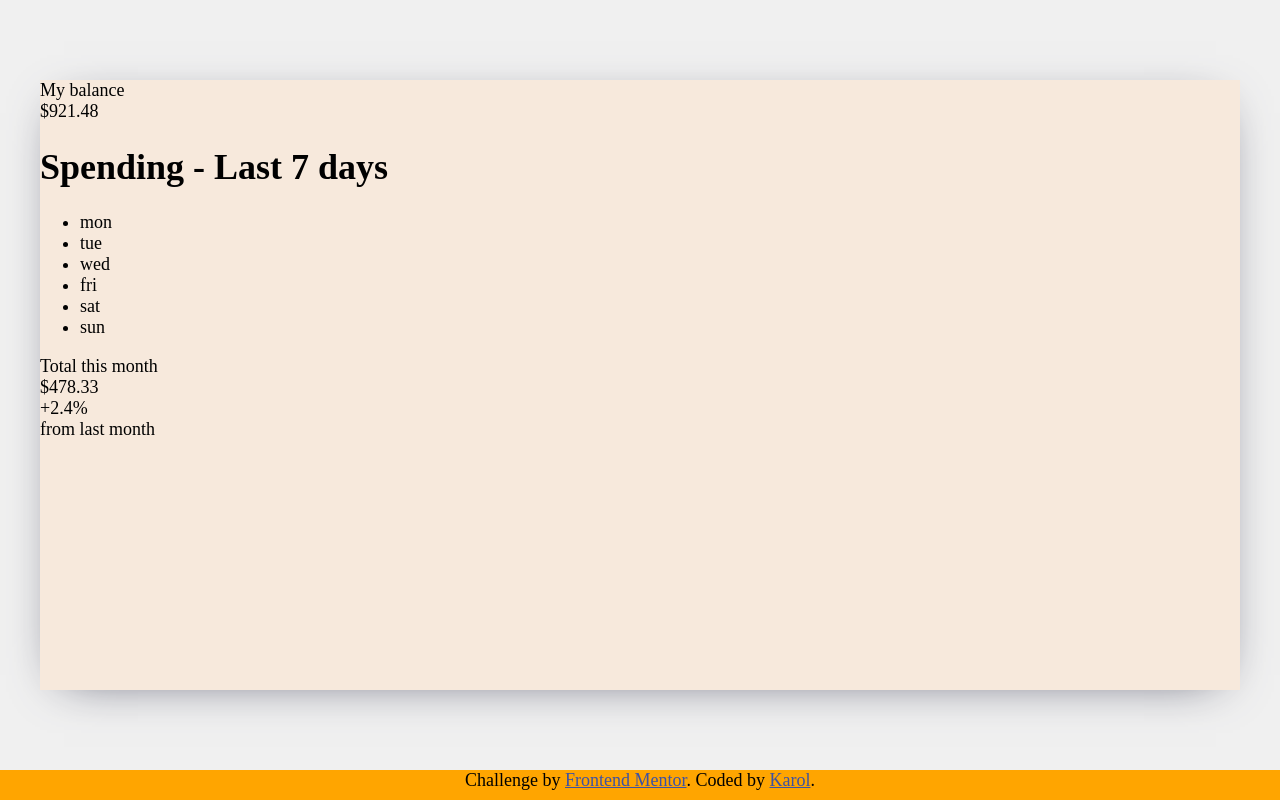
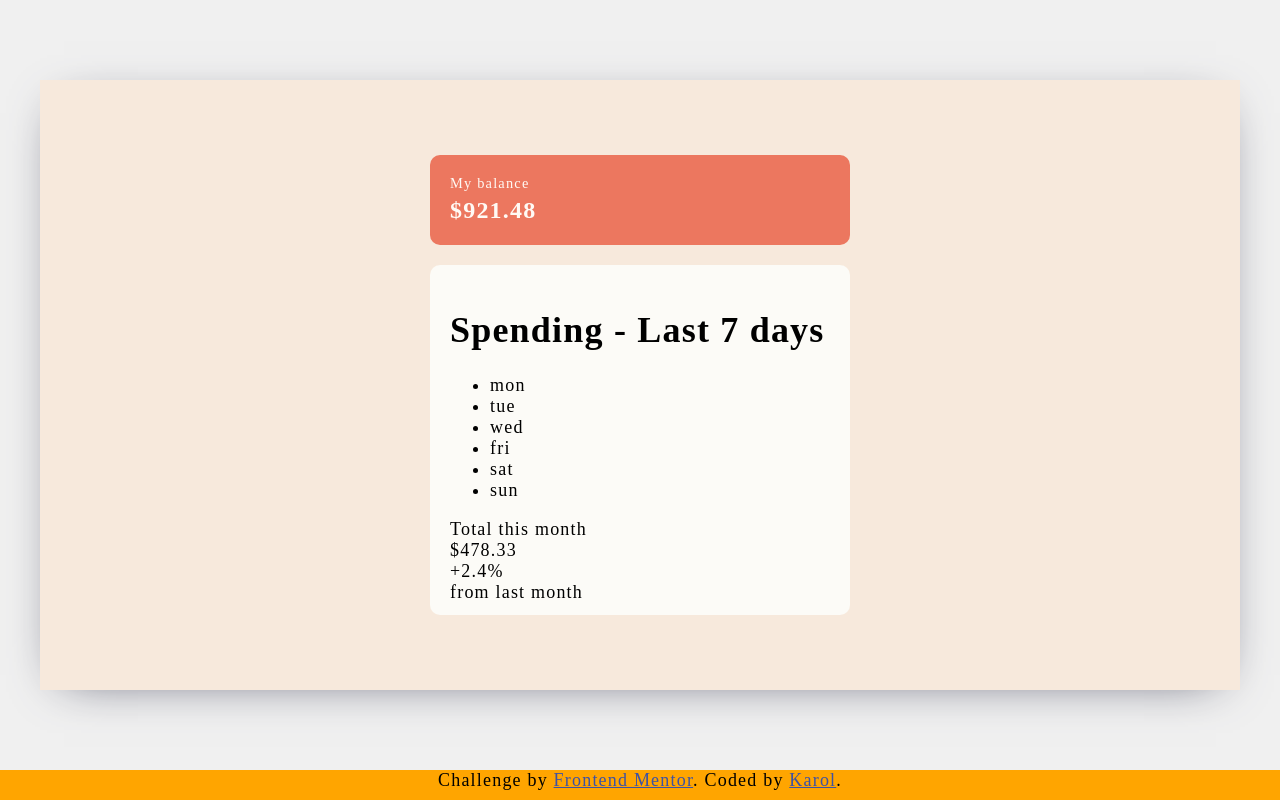
Before and after one commit to stoooodnia/FrontendTraining1, a plain HTML site: page index.html in a window 1280 px wide. Drawn offline with nearby package versions, Linux system fonts and the light colour scheme; files that its build step writes are made by us from their sources.

Commit message:
css, upgrade while watching widzew łódź match :))

```diff
--- a/css/colors.scss
+++ b/css/colors.scss
@@ -11,3 +11,4 @@ $veryPaleOrange: hsl(33, 100%, 98%);
 
 $bodybg: #F0F0F0;
 $mainbg: #F7E9DC;
+$white: #FCFBF7;
--- a/css/styles.scss
+++ b/css/styles.scss
@@ -10,6 +10,7 @@ body{
     font-weight: 400;
     src: url('https://fonts.google.com/specimen/DM+Sans');
     }
+    letter-spacing: 1.2px;
     height: 100vh;
     width: 100vw;
     margin: 0;
@@ -34,6 +35,42 @@ body{
         width: 1200px;
         box-shadow: 0px 9px 48px -24px rgba(66, 68, 90, 1);
 
+        display: flex;
+        flex-direction: column;
+        align-items: center;
+        align-content: center;
+        justify-content: center;
+        gap: 20px;
+
+        #topBar{
+            background-color: $softRed;
+            width: 35%;
+            height: 90px;
+            border-radius: 10px;
+            padding: 20px;
+            color: $veryPaleOrange;
+            #left{
+                display: flex;
+                flex-direction: column;
+                gap: 5px;
+                .text{
+                    font-size: 0.9rem;
+                    font-weight: 400;
+                }
+                #balance{
+                    font-size: 1.5rem;
+                    font-weight: 700;
+                }
+            }
+        }
+        #mainContent{
+            background-color: $white;
+            width: 35%;
+            height: 350px;
+            border-radius: 10px;
+            padding: 20px;
+
+        }
     }
     .attribution{
         width: 100vw;
```
